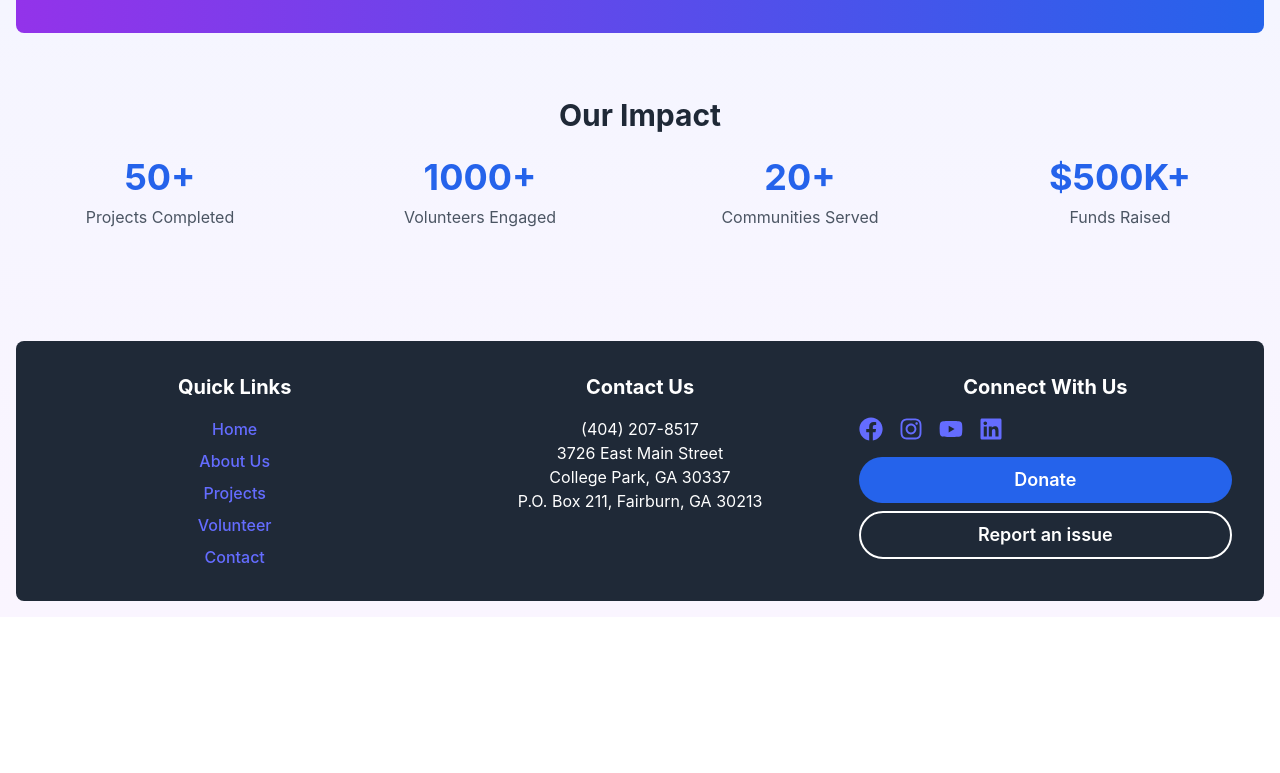
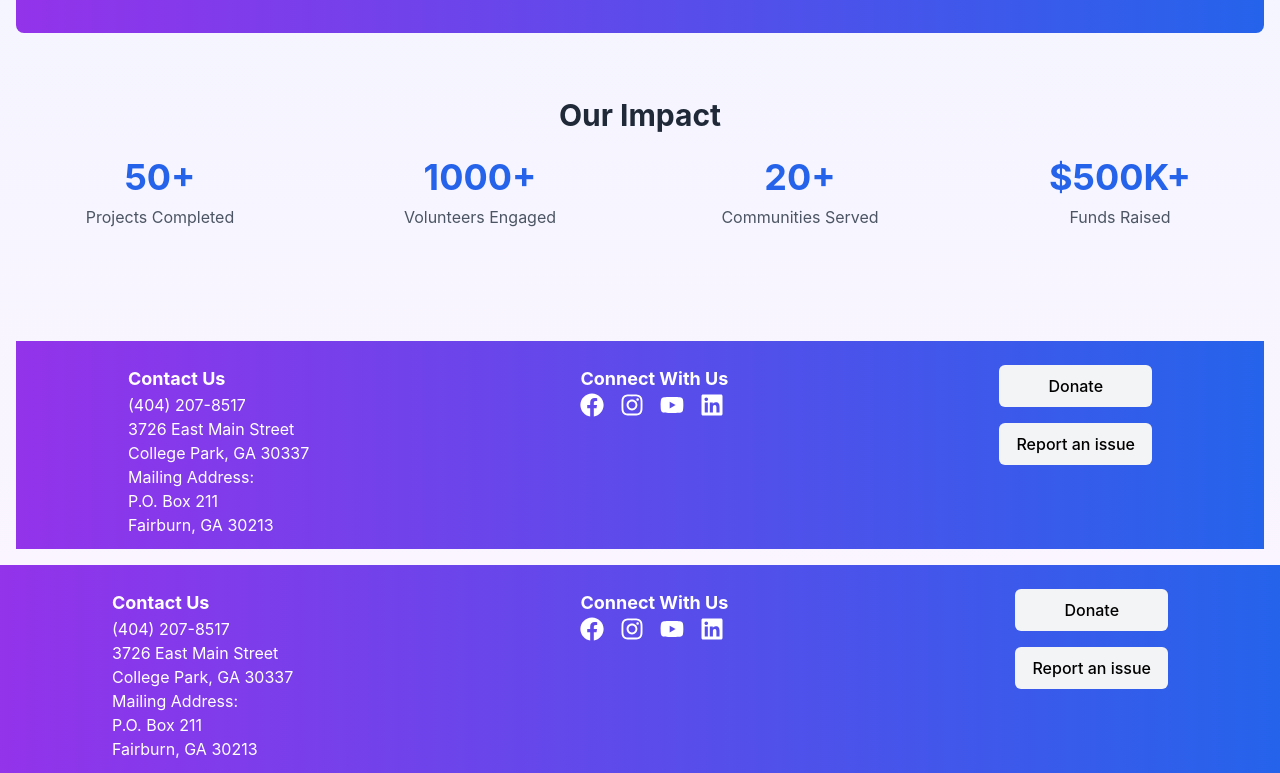
Before and after one commit to megane18/TCRP12, a React (Vite) app in the folder tcrp/: page / in a window 1280 px wide. Shown: the part 775-1548 px from the top of the page. Before the commit the page ends 1392 px from the top, so only its background shows below. Built offline with nearby package versions, Linux system fonts and the light colour scheme.

Commit message:
Consistent footer

```diff
--- a/tcrp/src/App.jsx
+++ b/tcrp/src/App.jsx
@@ -24,6 +24,7 @@ const App = () => {
             <Route path="footer" element={<Footer/>} />
           </Routes>
         </div>
+        <Footer />
       </div>
     </Router>
   );
--- a/tcrp/src/components/AdminDashboard.jsx
+++ b/tcrp/src/components/AdminDashboard.jsx
@@ -1,5 +1,7 @@
 import React, { useState, useEffect } from 'react';
 import axios from 'axios';
+import Footer from './Footer';
+
 
 const AdminDashboard = () => {
   const [events, setEvents] = useState([]);
--- a/tcrp/src/components/Dashboard.jsx
+++ b/tcrp/src/components/Dashboard.jsx
@@ -1,6 +1,7 @@
 import React, { useState } from 'react';
 import { Menu, ChevronLeft, ChevronRight } from 'lucide-react';
 import { FaInstagram, FaYoutube, FaLinkedin, FaFacebook } from 'react-icons/fa';
+import Footer from './Footer';
 
 const CRPWebsite = () => {
   const events = [
@@ -102,47 +103,6 @@ const CRPWebsite = () => {
             </div>
           </section>
         </main>
-
-        {/* Footer */}
-        <footer className="bg-gradient-to-r from-purple-600 to-blue-600 text-white p-8 rounded-lg">
-          <div className="flex flex-col md:flex-row justify-between items-start space-y-6 md:space-y-0">
-            {/* Contact Information */}
-            <div className='md:text-left'>
-              <h2 className="text-xl font-bold mb-4">Contact Us</h2>
-              <p>(404) 207-8517</p>
-              <p>3726 East Main Street</p>
-              <p>College Park, GA 30337</p>
-              <p>Mailing Address:</p>
-              <p>P.O. Box 211</p>
-              <p>Fairburn, GA 30213</p>
-            </div>
-
-            {/* Social Media Icons */}
-            <div>
-              <h2 className="text-xl font-bold mb-4">Connect With Us</h2>
-              <div className="flex space-x-4 text-2xl">
-                <a href="#" className="text-white hover:text-gray-300 transition duration-300">
-                  <FaFacebook />
-                </a>
-                <a href="#" className="text-white hover:text-gray-300 transition duration-300">
-                  <FaInstagram />
-                </a>
-                <a href="#" className="text-white hover:text-gray-300 transition duration-300">
-                  <FaYoutube />
-                </a>
-                <a href="#" className="text-white hover:text-gray-300 transition duration-300">
-                  <FaLinkedin />
-                </a>
-              </div>
-            </div>
-
-            {/* Buttons */}
-            <div className="flex flex-col space-y-4">
-              <button className="bg-white text-purple-600 py-2 px-6 rounded-full hover:bg-gray-100 transition duration-300 text-lg font-semibold">Donate</button>
-              <button className="bg-transparent border-2 border-white text-white py-2 px-6 rounded-full hover:bg-white hover:text-purple-600 transition duration-300 text-lg font-semibold">Report an issue</button>
-            </div>
-          </div>
-        </footer>
       </div>
     </div>
   );
--- a/tcrp/src/components/Footer.jsx
+++ b/tcrp/src/components/Footer.jsx
@@ -4,7 +4,7 @@ import { FaInstagram, FaYoutube, FaLinkedin, FaFacebook } from 'react-icons/fa';
 
 const Footer = () => {
   return (
-    <footer className="bg-purple-900 text-white p-6 md:pr-28 md:pl-28 md:pt-6 md:pb-3">
+    <footer className="bg-gradient-to-r from-purple-600 to-blue-600 text-white p-6 md:pr-28 md:pl-28 md:pt-6 md:pb-3">
       <div className="flex flex-col md:flex-row md:justify-between md:items-start space-y-6 md:space-y-0">
         {/* Contact Information */}
         <div className='md:text-left'>
--- a/tcrp/src/components/Home.jsx
+++ b/tcrp/src/components/Home.jsx
@@ -1,6 +1,8 @@
 import React from 'react';
 import { ArrowRight, Heart, Users, Home } from 'lucide-react';
 import { FaInstagram, FaYoutube, FaLinkedin, FaFacebook } from 'react-icons/fa';
+import Footer from './Footer';
+
 
 const CRPHomePage = () => {
   return (
@@ -86,39 +88,7 @@ const CRPHomePage = () => {
             </div>
           </section>
         </main>
-
-        <footer className="bg-gray-800 text-white p-8 rounded-lg">
-          <div className="grid md:grid-cols-3 gap-8">
-            <div>
-              <h3 className="text-xl font-bold mb-4">Quick Links</h3>
-              <ul className="space-y-2">
-                <li><a href="#" className="hover:text-blue-300 transition duration-300">Home</a></li>
-                <li><a href="#" className="hover:text-blue-300 transition duration-300">About Us</a></li>
-                <li><a href="#" className="hover:text-blue-300 transition duration-300">Projects</a></li>
-                <li><a href="#" className="hover:text-blue-300 transition duration-300">Volunteer</a></li>
-                <li><a href="#" className="hover:text-blue-300 transition duration-300">Contact</a></li>
-              </ul>
-            </div>
-            <div>
-              <h3 className="text-xl font-bold mb-4">Contact Us</h3>
-              <p>(404) 207-8517</p>
-              <p>3726 East Main Street</p>
-              <p>College Park, GA 30337</p>
-              <p>P.O. Box 211, Fairburn, GA 30213</p>
-            </div>
-            <div>
-              <h3 className="text-xl font-bold mb-4">Connect With Us</h3>
-              <div className="flex space-x-4 text-2xl mb-4">
-                <a href="#" className="hover:text-blue-300 transition duration-300"><FaFacebook /></a>
-                <a href="#" className="hover:text-blue-300 transition duration-300"><FaInstagram /></a>
-                <a href="#" className="hover:text-blue-300 transition duration-300"><FaYoutube /></a>
-                <a href="#" className="hover:text-blue-300 transition duration-300"><FaLinkedin /></a>
-              </div>
-              <button className="bg-blue-600 text-white px-6 py-2 rounded-full hover:bg-blue-700 transition duration-300 text-lg font-semibold w-full mb-2">Donate</button>
-              <button className="bg-transparent border-2 border-white text-white px-6 py-2 rounded-full hover:bg-white hover:text-gray-800 transition duration-300 text-lg font-semibold w-full">Report an issue</button>
-            </div>
-          </div>
-        </footer>
+        <Footer />
       </div>
     </div>
   );
```
